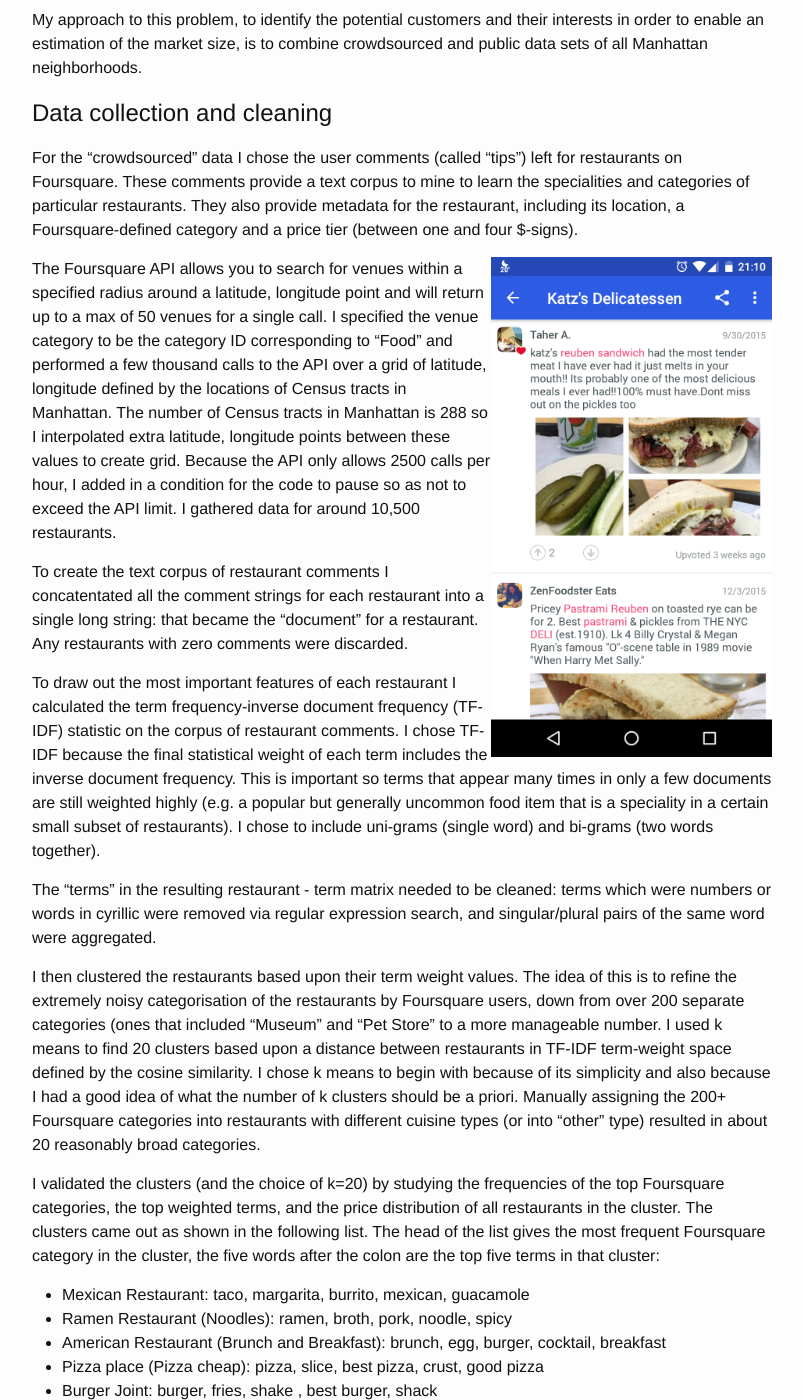
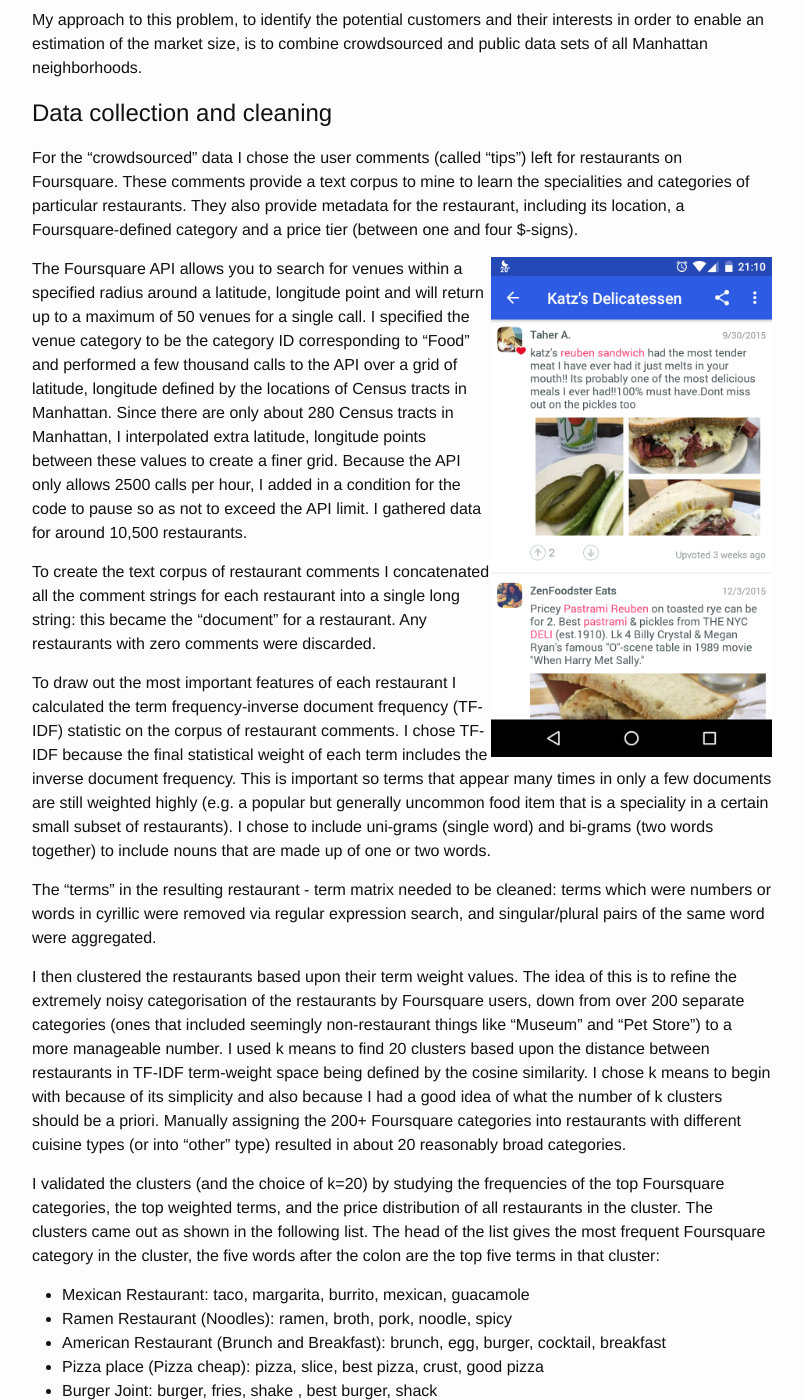
Before and after one commit to alexabate/alexabate.github.io, a Jekyll site: the page built from _posts/2016-10-03-market-insight.md, in a window 1280 px wide and 1400 px high, scrolled down 449 px. Shown: the whole window, without its empty margins (238-1041 px from the left). Built offline with Jekyll 4.4.1, drawn with Linux system fonts in a browser that asks for light colours; some web fonts are replaced; some of the changed text lies outside the part shown.

Commit message:
Update 2016-10-03-market-insight.md

```diff
--- a/_posts/2016-10-03-market-insight.md
+++ b/_posts/2016-10-03-market-insight.md
@@ -19,15 +19,15 @@
 
  <img align="right" src="{{ BASE_PATH }}/images/fsq.png" alt="4sq" height="500">
 
-The Foursquare API allows you to search for venues within a specified radius around a latitude, longitude point and will return up to a max of 50 venues for a single call. I specified the venue category to be the category ID corresponding to "Food" and performed a few thousand calls to the API over a grid of latitude, longitude defined by the locations of Census tracts in Manhattan. The number of Census tracts in Manhattan is 288 so I interpolated extra latitude, longitude points between these values to create grid. Because the API only allows 2500 calls per hour, I added in a condition for the code to pause so as not to exceed the API limit. I gathered data for around 10,500 restaurants.
+The Foursquare API allows you to search for venues within a specified radius around a latitude, longitude point and will return up to a maximum of 50 venues for a single call. I specified the venue category to be the category ID corresponding to "Food" and performed a few thousand calls to the API over a grid of latitude, longitude defined by the locations of Census tracts in Manhattan. Since there are only about 280 Census tracts in Manhattan, I interpolated extra latitude, longitude points between these values to create a finer grid. Because the API only allows 2500 calls per hour, I added in a condition for the code to pause so as not to exceed the API limit. I gathered data for around 10,500 restaurants.
 
-To create the text corpus of restaurant comments I concatentated all the comment strings for each restaurant into a single long string: that became the "document" for a restaurant. Any restaurants with zero comments were discarded.
+To create the text corpus of restaurant comments I concatenated all the comment strings for each restaurant into a single long string: this became the "document" for a restaurant. Any restaurants with zero comments were discarded.
 
-To draw out the most important features of each restaurant I calculated the term frequency-inverse document frequency (TF-IDF) statistic on the corpus of restaurant comments. I chose TF-IDF because the final statistical weight of each term includes the inverse document frequency. This is important so terms that appear many times in only a few documents are still weighted highly (e.g. a popular but generally uncommon food item that is a speciality in a certain small subset of restaurants). I chose to include uni-grams (single word) and bi-grams (two words together).
+To draw out the most important features of each restaurant I calculated the term frequency-inverse document frequency (TF-IDF) statistic on the corpus of restaurant comments. I chose TF-IDF because the final statistical weight of each term includes the inverse document frequency. This is important so terms that appear many times in only a few documents are still weighted highly (e.g. a popular but generally uncommon food item that is a speciality in a certain small subset of restaurants). I chose to include uni-grams (single word) and bi-grams (two words together) to include nouns that are made up of one or two words.
 
 The "terms" in the resulting restaurant - term matrix needed to be cleaned: terms which were numbers or words in cyrillic were removed via regular expression search, and singular/plural pairs of the same word were aggregated.
 
-I then clustered the restaurants based upon their term weight values. The idea of this is to refine the extremely noisy categorisation of the restaurants by Foursquare users, down from over 200 separate categories (ones that included "Museum" and "Pet Store" to a more manageable number. I used k means to find 20 clusters based upon a distance between restaurants in TF-IDF term-weight space defined by the cosine similarity. I chose k means to begin with because of its simplicity and also because I had a good idea of what the number of k clusters should be a priori. Manually assigning the 200+ Foursquare categories into restaurants with different cuisine types (or into "other" type) resulted in about 20 reasonably broad categories.
+I then clustered the restaurants based upon their term weight values. The idea of this is to refine the extremely noisy categorisation of the restaurants by Foursquare users, down from over 200 separate categories (ones that included seemingly non-restaurant things like "Museum" and "Pet Store") to a more manageable number. I used k means to find 20 clusters based upon the distance between restaurants in TF-IDF term-weight space being defined by the cosine similarity. I chose k means to begin with because of its simplicity and also because I had a good idea of what the number of k clusters should be a priori. Manually assigning the 200+ Foursquare categories into restaurants with different cuisine types (or into "other" type) resulted in about 20 reasonably broad categories.
 
 I validated the clusters (and the choice of k=20) by studying the frequencies of the top Foursquare categories, the top weighted terms, and the price distribution of all restaurants in the cluster. The clusters came out as shown in the following list. The head of the list gives the most frequent Foursquare category in the cluster, the five words after the colon are the top five terms in that cluster:
 
@@ -52,7 +52,7 @@
 * Coffee Shop (Starbucks): starbucks, barista, line, bathroom, outlet
 * Bubble Tea Shop (Tea and Boba): tea, bubble, bubble tea, milk, green tea
 
-In most cases the most frequent Foursquare category is assigned to be the label of that cluster. However, except when there is a word in brackets after it, this is assigned to be the label instead. A couple of notes about the labelling: the "pizza" labels were assigned by looking at the price differences between the two clusters: one was clearly skewed low and the other high. The "Starbucks" label was assigned because 99% of all the restaurants in this cluster were Starbucks, while zero of the restaurants in the other coffee category were Starbucks.
+In most cases the most frequent Foursquare category is assigned to be the "label" of that cluster. However, where there is a word in brackets in the list above, this name was assigned to be the label instead. A couple of notes about the labelling: the "pizza" labels were assigned by looking at the price differences between the two clusters: one was clearly skewed low and the other high. The "Starbucks" label was assigned because 99% of all the restaurants in this cluster were Starbucks, while zero of the restaurants in the other coffee category were Starbucks. The two clusters that were labelled "other" were discarded from further analysis.
 
 The plot below shows the first two principal components of the restaurant - term matrix. The colors show the different clusters and this PCA analysis demonstrates that the clustering does pull out the distinct categories, although they are (as would be expected) noisy.
 
```
